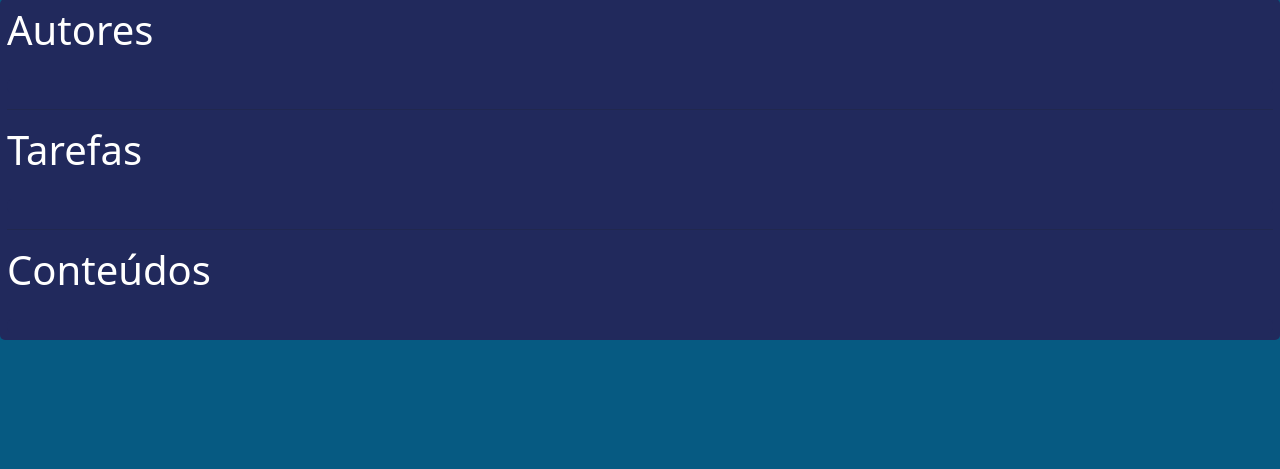
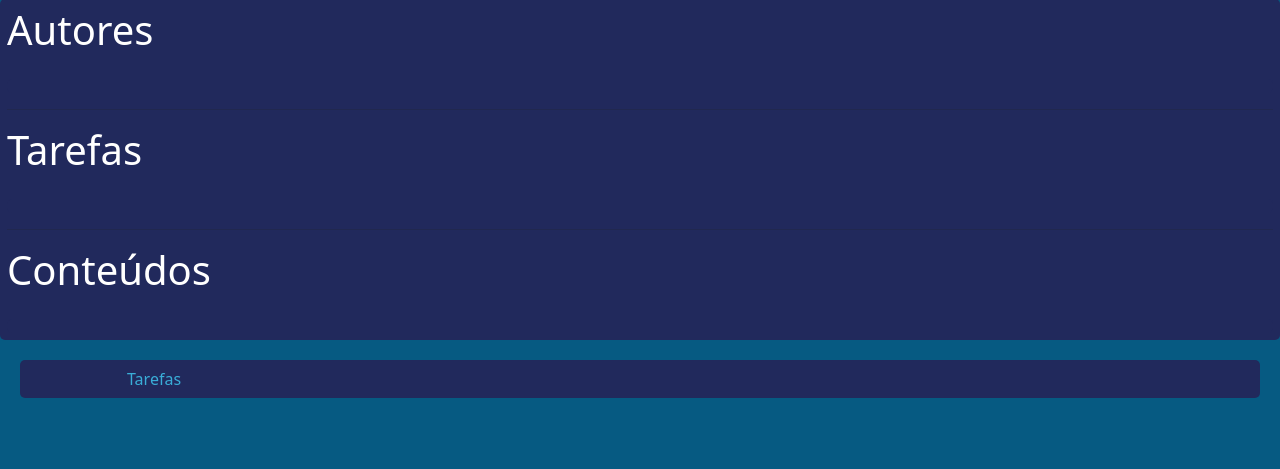
Before and after one commit to Vinicius-R-de-L/tarefas, a Django app: page /tarefasapp/ in a window 1280 px wide. Shown: the part 79-548 px from the top of the page. Run offline with Django 4.2, Linux system fonts and the light colour scheme; data that the repository does not hold is empty; parts of the project's set-up code (start-up, migrations or seed data) failed here and were passed over.

```diff
--- a/static/css/style.css
+++ b/static/css/style.css
@@ -42,3 +42,15 @@ h3{
 	display: inline;
 	font-size: 20px;
 }
+
+.footer{
+	padding: 7px;
+	background-color: #21295C;
+	border-radius: 5px;
+	margin: 20px;
+}
+
+.links{
+	margin: 0 100px;
+	display: inline;
+}
--- a/tarefasapp/templates/tarefas/base.html
+++ b/tarefasapp/templates/tarefas/base.html
@@ -17,5 +17,10 @@
     	{% block content %}
         {% endblock %}
     </div>
+    <div class="footer">
+    	<div class="links">
+    		<a href="{% url 'tarefas_list' %}">Tarefas</a>
+    	</div>
+    </div>
 </body>
 </html>
--- a/tarefasapp/urls.py
+++ b/tarefasapp/urls.py
@@ -4,4 +4,5 @@ from tarefasapp import views
 
 urlpatterns = [
     path('', views.registros_list, name='registros_list'),
+    path('tarefas_list', views.tarefas_list, name='tarefas_list'),
 ]
```
Also changed, not shown: tarefasapp/templates/tarefas/tarefas_list.html (+6 -1 lines), tarefasapp/views.py (line endings or trailing spaces).
